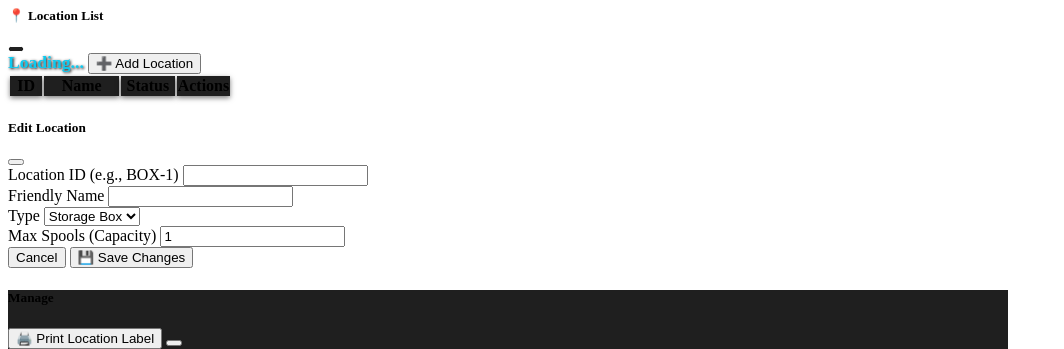
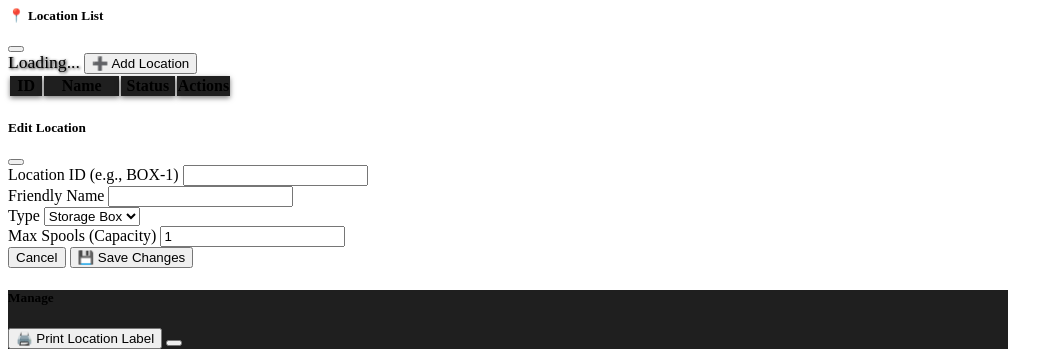
Before and after one commit to derekp10/Filament-Command-Center, a Flask app: template inventory-hub/templates/components/modals_loc_mgr.html in a window 1280 px wide. Shown: the top 349 px of the page, without its empty margins (0-1064 px from the left). Run offline with Flask 3, Linux system fonts and the light colour scheme; the template is opened without the code that fills it, so the values that code supplies are empty.

Commit message:
That is a great call. Since you have correctly updated the HTML tags in the source file (adding btn-close-white and the inline styles to #loc-count), we no longer need the "CSS Safety Net." Relying on the direct HTML attributes is cleaner and prevents style conflicts later.
Here is the plan to remove the redundant CSS overrides from modals_loc_mgr.html.

1. Cleanup modals_loc_mgr.html
We will remove the !important CSS overrides for the close button and the count text, leaving only the structural Sticky Header CSS.

File: inventory-hub/templates/components/modals_loc_mgr.html

Search Anchor:

```diff
--- a/inventory-hub/templates/components/modals_loc_mgr.html
+++ b/inventory-hub/templates/components/modals_loc_mgr.html
@@ -5,20 +5,11 @@
     #manageModal .modal-header { background: #1f1f1f !important; border-bottom: 1px solid #444 !important; }
     #manageModal .modal-footer { background: #1f1f1f !important; border-top: 1px solid #444 !important; }
 
-    /* --- LIST VIEW FIXES (Sticky, Contrast, Close Btn) --- */
+    /* --- LIST VIEW FIXES (Sticky Header Only) --- */
     .sticky-th th {
         position: sticky; top: 0; z-index: 10;
         background-color: #1f1f1f;
         box-shadow: 0 2px 5px rgba(0,0,0,0.5);
-    }
-    /* Fix Close Button Visibility on Dark Header */
-    #locMgrModal .btn-close { filter: invert(1) grayscale(100%) brightness(200%); }
-    /* Fix Loading/Count Text Visibility */
-    #loc-count {
-        color: #0dcaf0 !important; /* Bootstrap text-info */
-        font-weight: bold;
-        font-size: 1.1rem;
-        text-shadow: 1px 1px 3px #000;
     }
 
     /* --- NUCLEAR Z-INDEX FIX --- */
```
